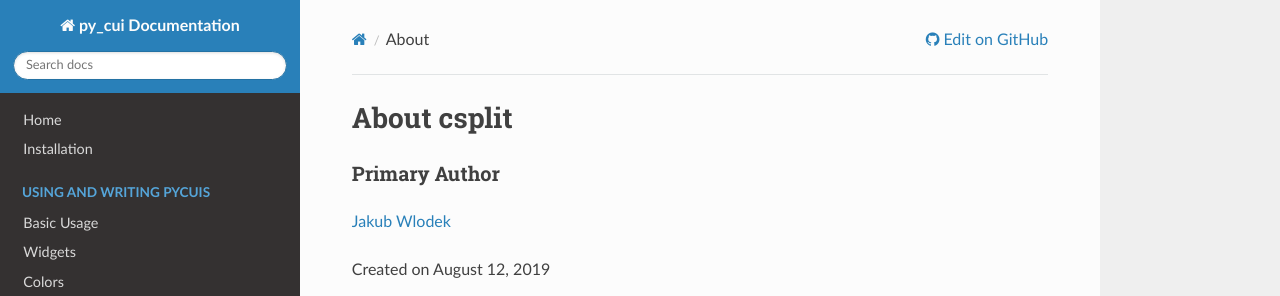
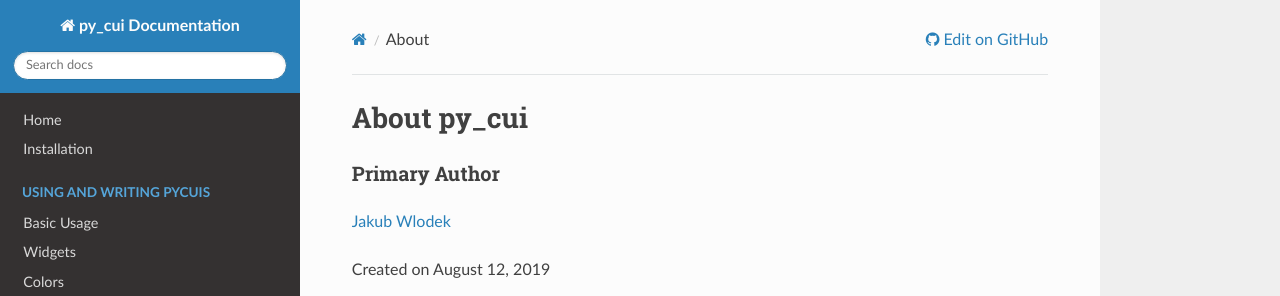
Before and after one commit to jwlodek/py_cui, an MkDocs documentation site: the page built from docs/about.md, in a window 1280 px wide and 1291 px high. Shown: the top 296 px of the window. Built offline with MkDocs 1.6.1, drawn with Linux system fonts in a browser that asks for light colours; nearby versions of some CDN libraries.

Commit message:
Fix title on about page

```diff
--- a/docs/about.md
+++ b/docs/about.md
@@ -1,4 +1,4 @@
-# About csplit
+# About py_cui
 
 ### Primary Author
 
```
